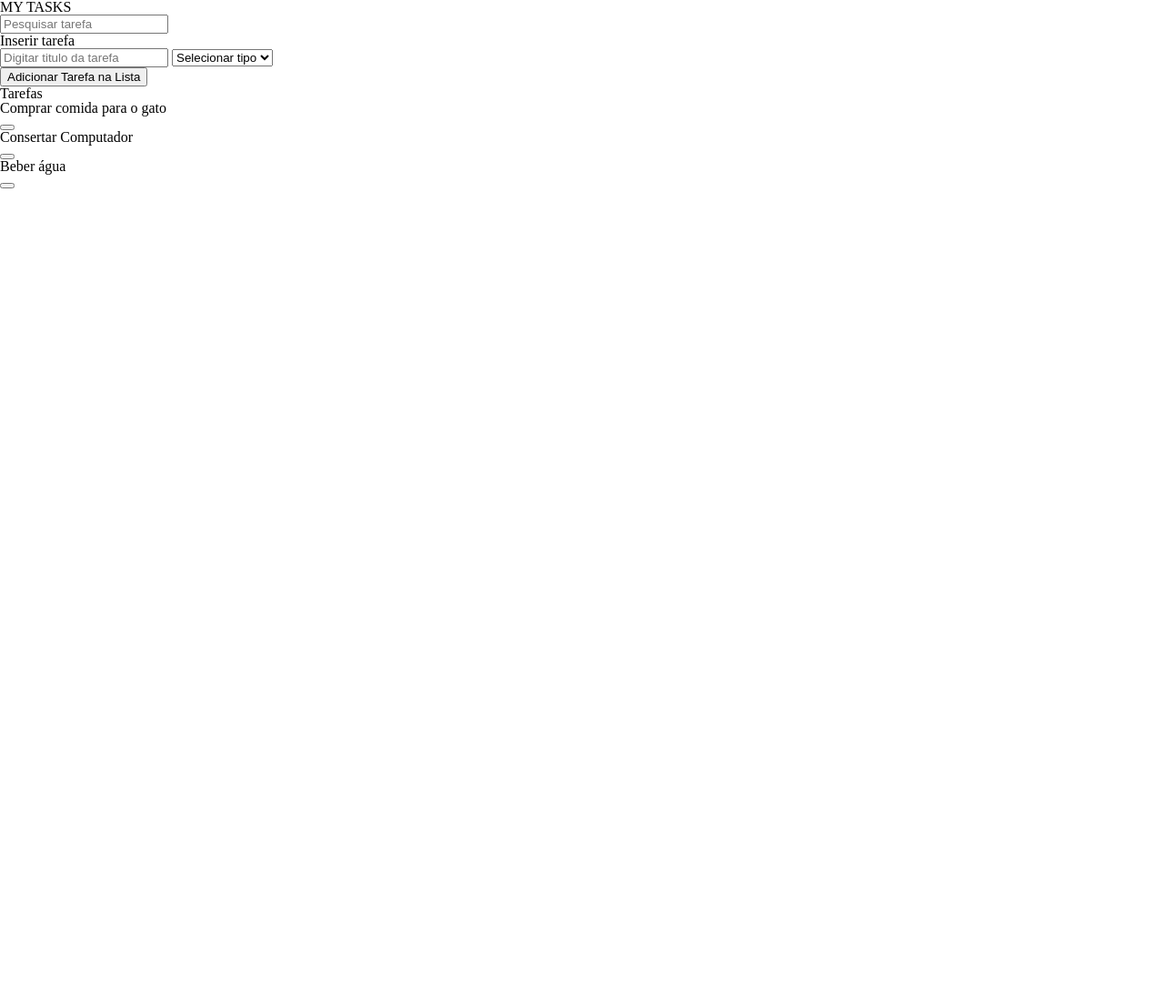
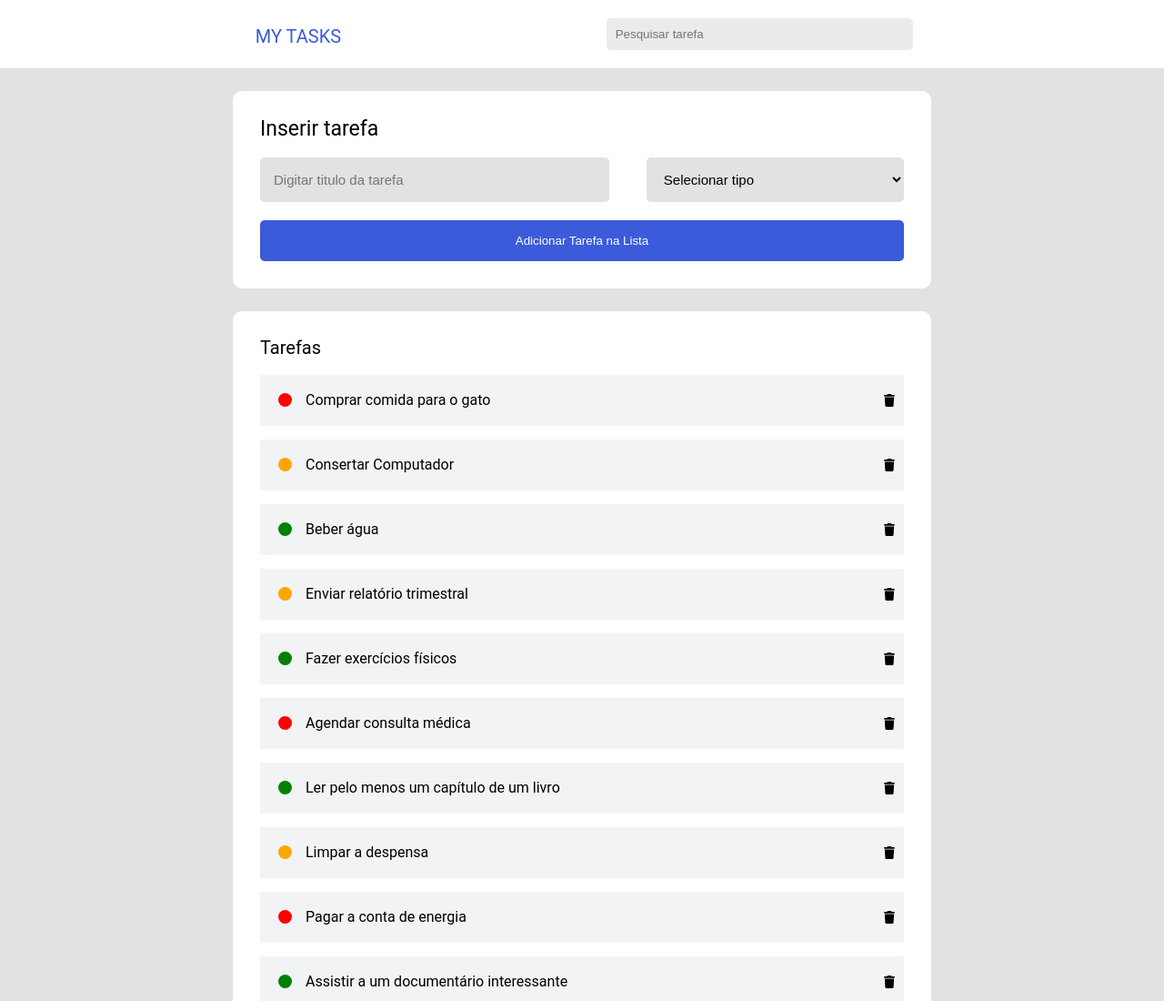
Before and after one commit to Kenzie-Academy-Brasil-Developers/m2-lista-de-tarefas-jhullya2720, a plain HTML site: page index.html in a window 1280 px wide. Shown: the top 1100 px of the page at 91% size. Before the commit the page ends 800 px from the top, so only its background shows below. Drawn offline with Linux system fonts and the light colour scheme.

Commit message:
Tarefa (finalmente) finalizada!

```diff
--- a/index.html
+++ b/index.html
@@ -1,5 +1,6 @@
 <!DOCTYPE html>
 <html lang="en">
+
 <head>
   <meta charset="UTF-8" />
   <meta http-equiv="X-UA-Compatible" content="IE=edge" />
@@ -13,35 +14,27 @@
   <!-- SCRIPTS -->
   <script src="./script.js" defer></script>
 </head>
+
 <body>
   <!-- Cabeçalho -->
   <header class="header__container">
     <div class="header__content">
       <h1 class="header__title">MY TASKS</h1>
-        <input
-          class="header__input--search input__box"
-          type="search"
-          placeholder="Pesquisar tarefa"
-        />
+      <input class="header__input" type="search" placeholder="Pesquisar tarefa" />
     </div>
   </header>
   <!-- Conteúdo Principal -->
   <main class="main__container">
     <!-- Formulário para adicionar nova task -->
     <form class="form__container">
-        <h2 class="form__title title2">Inserir tarefa</h2>
+      <h2 class="form__title2">Inserir tarefa</h2>
       <div class="form__input-container">
-          <input
-            id="input_title"
-            class="form__input--text input__box"
-            type="text"
-            placeholder="Digitar titulo da tarefa"
-          />
-          <select class="form__input--priority input__box">
+        <input id="input_title" class="form__input--text" type="text" placeholder="Digitar titulo da tarefa" />
+        <select class="form__input--priority">
           <option value="">Selecionar tipo</option>
-            <option value="urgente">Urgente</option>
-            <option value="importante">Importante</option>
-            <option value="normal">Normal</option>
+          <option value="Urgente">Urgente</option>
+          <option value="Importante">Importante</option>
+          <option value="Normal">Normal</option>
         </select>
       </div>
       <button class="form__button--add-task">
@@ -81,4 +74,5 @@
     </section>
   </main>
 </body>
+
 </html>
--- a/script.js
+++ b/script.js
@@ -1,12 +1,77 @@
 const tasks = [
-  {title: "Comprar comida para o gato", type: "Urgente"},
-  {title: "Consertar Computador", type: "Importante"},
-  {title: "Beber água", type: "Normal"},
-  {title: "Enviar relatório trimestral", type: "Importante"},
-  {title: "Fazer exercícios físicos", type: "Normal"},
-  {title: "Agendar consulta médica", type: "Urgente"},
-  {title: "Ler pelo menos um capítulo de um livro", type: "Normal"},
-  {title: "Limpar a despensa", type: "Importante"},
-  {title: "Pagar a conta de energia", type: "Urgente"},
-  {title: "Assistir a um documentário interessante", type: "Normal"},
+  { title: "Comprar comida para o gato", type: "Urgente" },
+  { title: "Consertar Computador", type: "Importante" },
+  { title: "Beber água", type: "Normal" },
+  { title: "Enviar relatório trimestral", type: "Importante" },
+  { title: "Fazer exercícios físicos", type: "Normal" },
+  { title: "Agendar consulta médica", type: "Urgente" },
+  { title: "Ler pelo menos um capítulo de um livro", type: "Normal" },
+  { title: "Limpar a despensa", type: "Importante" },
+  { title: "Pagar a conta de energia", type: "Urgente" },
+  { title: "Assistir a um documentário interessante", type: "Normal" },
 ];
+
+function renderElements(tasks) {
+  const ulElements = document.querySelector(".tasks__list");
+  ulElements.innerHTML = ""
+  for (let i = 0; i < tasks.length; i++) {
+    const elements = createTaskItem(tasks[i])
+    ulElements.append(elements);
+  }
+  return ulElements
+}
+function createTaskItem(obj) {
+  const list = document.createElement("li");
+  const div = document.createElement("div");
+  const span = document.createElement("span");
+  const paragraph = document.createElement("p");
+  const button = document.createElement("button")
+
+  list.classList.add("task__item")
+  div.classList.add("task-info__container")
+  span.classList.add("task-type")
+  button.classList.add("task__button--remove-task")
+
+  paragraph.innerText = obj.title
+
+  if (obj.type === "Urgente") {
+    span.classList.add("span-urgent")
+  } else if (obj.type === "Importante") {
+    span.classList.add("span-important")
+  }
+  else if (obj.type === "Normal") {
+    span.classList.add("span-normal")
+
+  }
+
+  button.addEventListener("click", function(){
+    const index = tasks.indexOf(obj);
+    tasks.splice(index, 1);
+    renderElements(tasks)
+
+
+  })
+  div.append(span, paragraph);
+  list.append(div, button);
+
+  return list;
+}
+
+
+function createNewTask(){
+  const input = document.querySelector("#input_title")
+  const select = document.querySelector(".form__input--priority")
+  const button = document.querySelector(".form__button--add-task")
+  button.addEventListener("click", function(event){
+    event.preventDefault()
+    let newTasks = {
+      title: input.value,
+      type: select.value
+    }
+    tasks.push(newTasks);
+    renderElements(tasks)
+  })
+
+}
+renderElements(tasks);
+createNewTask()
--- a/style.css
+++ b/style.css
@@ -0,0 +1,154 @@
+body {
+    background-color: #e2e2e2;
+    font-family: 'Roboto', sans-serif;
+}
+
+.header__container {
+    background-color: white;
+    padding: 20px;
+}
+
+.header__content {
+    margin-left: 115px;
+    display: flex;
+    justify-content: space-around;
+
+}
+
+.header__title {
+    color: #3b5bdb;
+    margin-top: 10px;
+    font-size: 20px;
+
+}
+
+.header__input {
+    padding: 10px;
+    background-color: #ebebeb;
+    border: 0;
+    border-radius: 5px;
+    width: 30%;
+    margin-right: 110px;
+
+}
+
+.main__container {
+    /* background-color: white; */
+    margin: 0 auto;
+    margin-top: 25px;
+    height: 800px;
+    width: 60%;
+    display: flex;
+    flex-direction: column;
+    gap: 25px;
+}
+.form__container {
+
+    padding: 30px;
+    display: flex;
+    flex-direction: column;
+    gap: 20px;
+    background-color: white;
+    border-radius: 10px;
+
+}
+
+.form__title2 {
+    font-size: 23px;
+
+}
+.form__input-container{
+    display: flex;
+    justify-content: space-between;
+
+}
+.form__input--text{
+    padding: 15px;
+    background-color: #e2e2e2;
+    border: 0;
+    border-radius: 5px;
+    width: 50%;
+    font-size: 15px;
+}
+
+.form__input--priority{
+    padding: 15px;
+    background-color: #e2e2e2;
+    border: 0;
+    border-radius: 5px;
+    width: 40%;
+    font-size: 15px;
+}
+.form__button--add-task {
+    display: flex;
+    justify-content: center;
+    padding: 15px;
+    margin: 0 auto;
+    width: 100%;
+    background-color: #3b5bdb;
+    border: 0;
+    color: white;
+    border-radius: 5px;
+}
+
+.tasks__container{
+    display: flex;
+    flex-direction: column;
+    padding: 30px;
+    background-color: white;
+    border-radius: 10px;
+
+}
+
+
+h2{
+
+    font-size: 20px;
+}
+
+.tasks__list{
+    display: flex;
+    flex-direction: column;
+    margin-top: 20px;
+    gap: 15px;
+}
+
+
+.task-info__container{
+    display: flex;
+    background-color:#f1f3f5;
+    padding: 10px;
+    border-radius: 5px;
+    width: 100%;
+
+}
+.task__item{
+    display: flex;
+    background-color:  #f1f3f5;
+    padding: 10px;
+
+}
+
+.task__button--remove-task{
+    cursor: pointer;
+    border: none;
+
+    background: url("assets/trash-icon.svg") no-repeat center;
+}
+
+.task-type{
+    border-radius: 50%;
+    width: 15px;
+    height: 15px;
+    margin-right: 15px;
+
+}
+.span-urgent{
+    background-color: red;
+}
+.span-important{
+    background-color: orange;
+}
+.span-normal{
+    background-color: green;
+}
```
Lines whose indentation alone changed are shown as unchanged.
